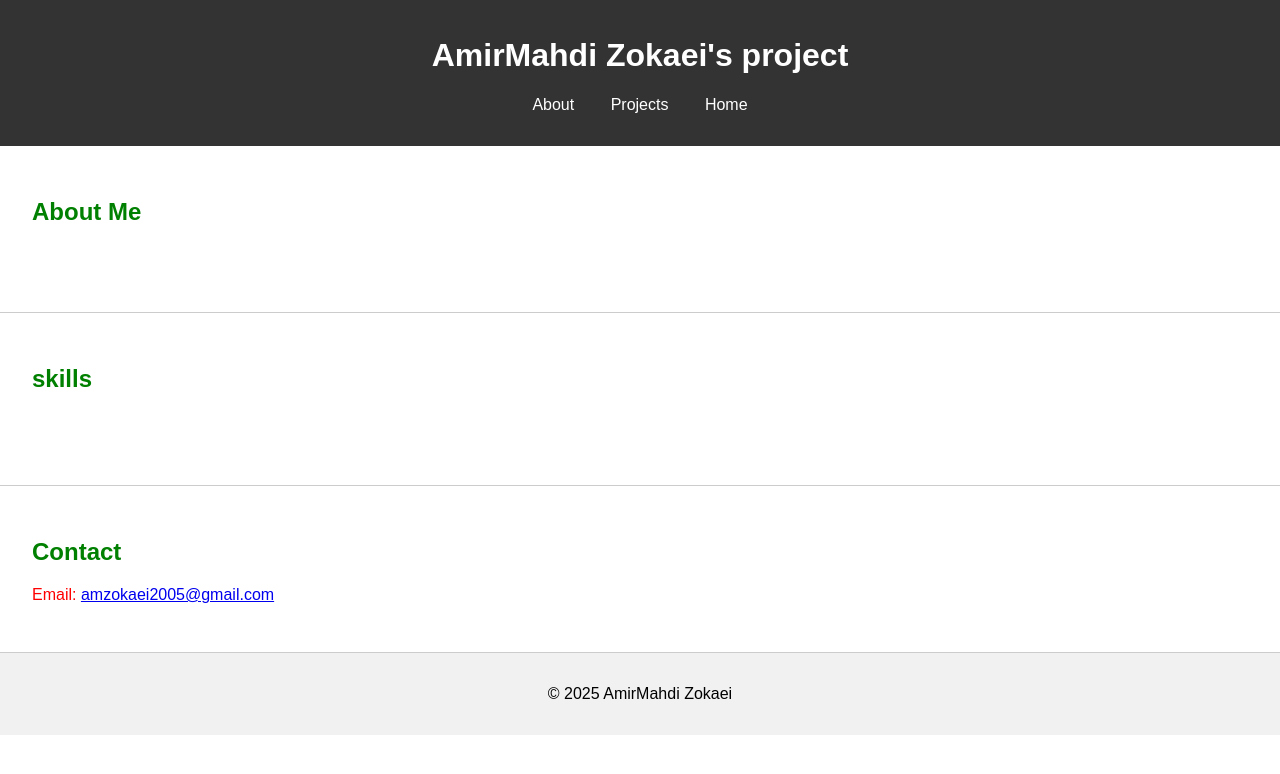
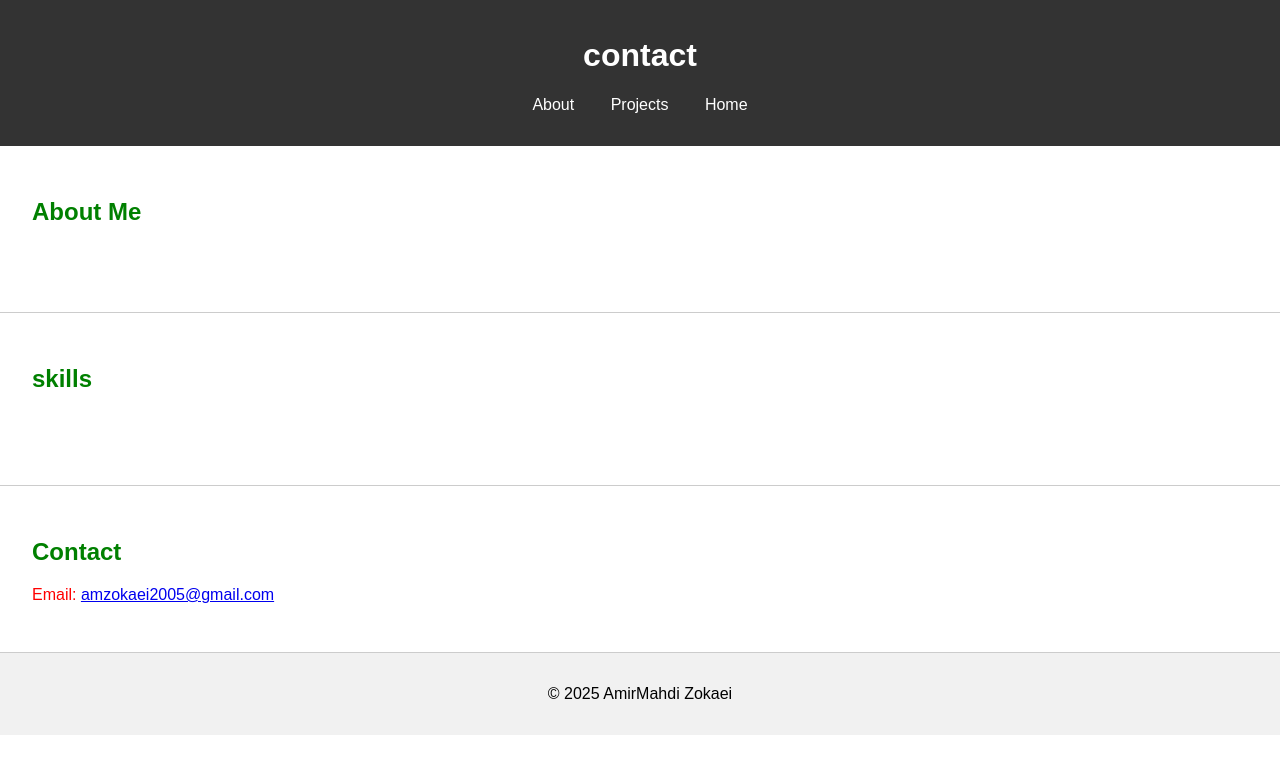
Before and after one commit to AmirMZ05/contact.html, a plain HTML site: page index.html in a window 1280 px wide. Drawn offline with Linux system fonts and the light colour scheme.

Commit message:
Update index.html

```diff
--- a/index.html
+++ b/index.html
@@ -13,7 +13,7 @@ body {
 </head>
 <body>
     <header>
-        <h1>AmirMahdi Zokaei's project</h1>
+        <h1>contact</h1>
         <nav>
             <ul>
                 <li><a href="https://amirmz05.github.io/about.html/">About</a></li>
```
